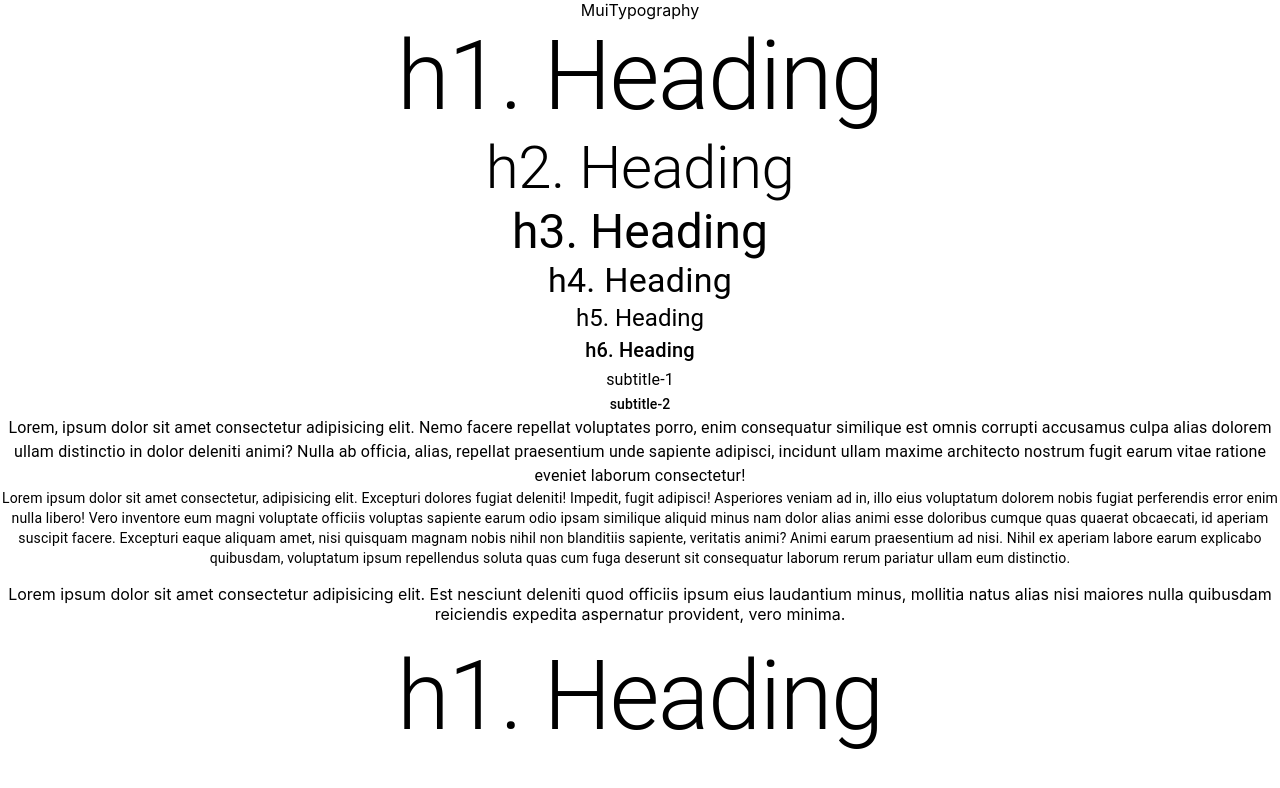
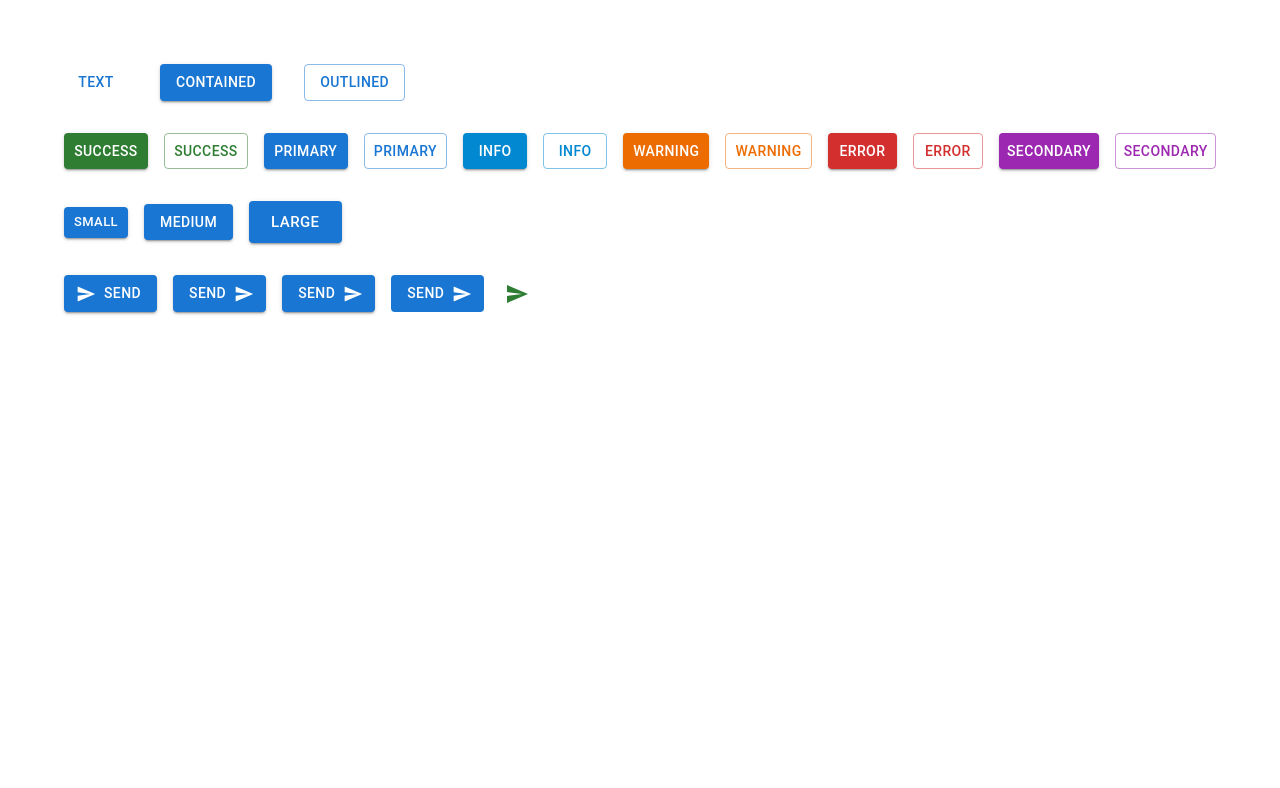
Before and after one commit to devhasheburrahman/material-ui-practices, a React (Create React App) app: page / in a window 1280 px wide. Shown: the top 788 px of the page. Built offline with nearby package versions, Linux system fonts and the light colour scheme.

Commit message:
Button  with icon

```diff
--- a/package.json
+++ b/package.json
@@ -5,6 +5,7 @@
   "dependencies": {
     "@emotion/react": "^11.11.1",
     "@emotion/styled": "^11.11.0",
+    "@mui/icons-material": "^5.14.9",
     "@mui/material": "^5.14.9",
     "@testing-library/jest-dom": "^5.17.0",
     "@testing-library/react": "^13.4.0",
--- a/src/App.css
+++ b/src/App.css
@@ -1,5 +1,5 @@
 .App {
-  text-align: center;
+  padding: 4rem;
 }
 
 .App-logo {
@@ -32,6 +32,7 @@
   from {
     transform: rotate(0deg);
   }
+
   to {
     transform: rotate(360deg);
   }
--- a/src/App.tsx
+++ b/src/App.tsx
@@ -1,13 +1,13 @@
 
-import { Typography } from '@mui/material';
 import './App.css';
-import { MuiTypography } from './Components/MuiTypography';
+// import { MuiTypography } from './Components/MuiTypography';
+import { MuiButton } from './Components/MuiButton';
 
 function App() {
   return (
     <div className="App">
-      <MuiTypography></MuiTypography>
-      <Typography variant="h1">h1. Heading</Typography>
+      {/* <MuiTypography></MuiTypography> */}
+      <MuiButton />
 
     </div>
   );
--- /dev/null
+++ b/src/Components/MuiButton.jsx
@@ -0,0 +1,57 @@
+import { Stack, Button, IconButton } from "@mui/material"
+import SendIcon from '@mui/icons-material/Send';
+
+export const MuiButton = () => {
+    return (
+        <Stack spacing={4}>
+            <Stack spacing={4} direction='row'>
+                <Button variant="text">Text</Button>
+                <Button variant="contained">Contained</Button>
+                <Button variant="outlined">Outlined</Button>
+            </Stack >
+
+            {/* colors  */}
+            <Stack spacing={2} direction="row">
+                <Button variant="contained" color="success">Success</Button>
+                <Button variant="outlined" color="success">success</Button>
+
+                <Button variant="contained" color="primary">Primary</Button>
+                <Button variant="outlined" color="primary">Primary</Button>
+
+                <Button variant="contained" color="info">info</Button>
+                <Button variant="outlined" color="info">info</Button>
+
+                <Button variant="contained" color="warning">Warning </Button>
+                <Button variant="outlined" color="warning">Warning </Button>
+
+                <Button variant="contained" color="error"> error</Button>
+                <Button variant="outlined" color="error">error</Button>
+
+                <Button variant="contained" color="secondary">Secondary</Button>
+                <Button variant="outlined" color="secondary">Secondary</Button>
+
+            </Stack>
+
+            <Stack display='block' spacing={2} direction="row" >
+                {/* size */}
+                <Button variant="contained" size="small">small</Button>
+                <Button variant="contained" size="medium">medium</Button>
+                <Button variant="contained" size="large" >Large</Button>
+
+            </Stack>
+
+            <Stack spacing={2} direction="row">
+                {/* Icon  */}
+                <Button variant="contained" startIcon={<SendIcon />}>Send</Button>
+                <Button variant="contained" endIcon={<SendIcon />}>Send</Button>
+
+                {/* disabale reple */}
+                <Button variant="contained" disableRipple endIcon={<SendIcon />}>Send</Button>
+
+                <Button variant="contained" disableElevation endIcon={<SendIcon />}>Send</Button>
+                <IconButton aria-label="send" color="success" size="small"> <SendIcon /> </IconButton>
+
+            </Stack>
+        </Stack>
+    )
+}
```
Also changed, not shown: 1 other file (tests, documents, lock files or other folders).
